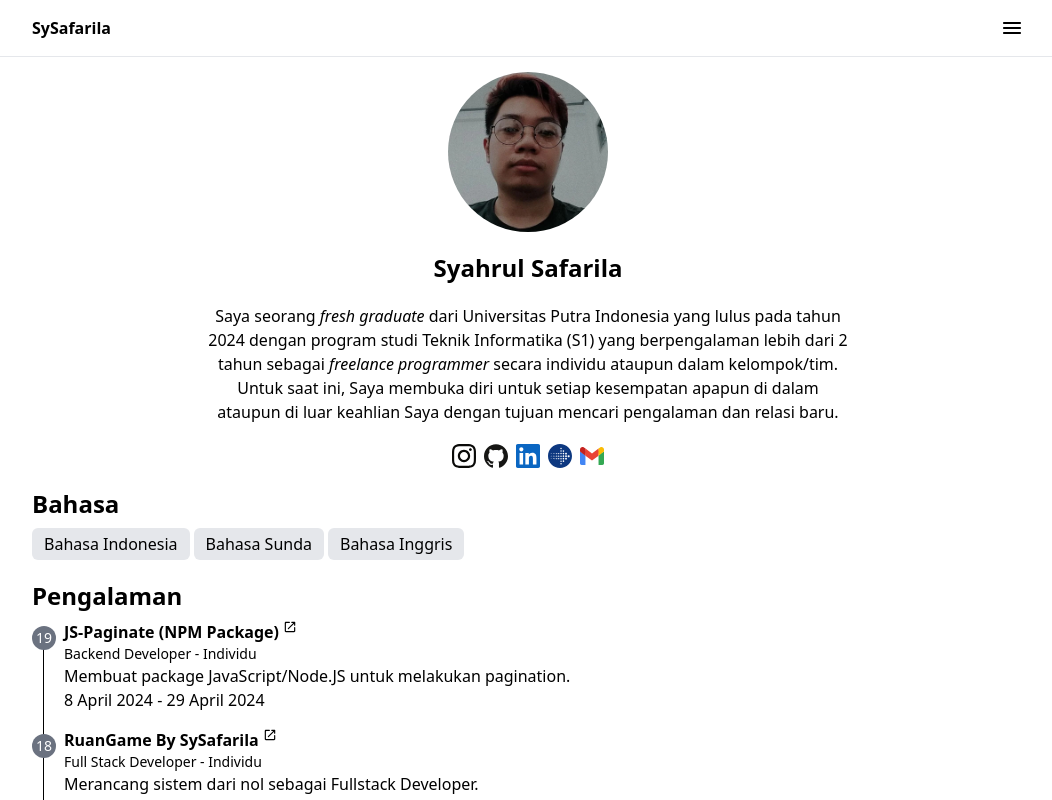
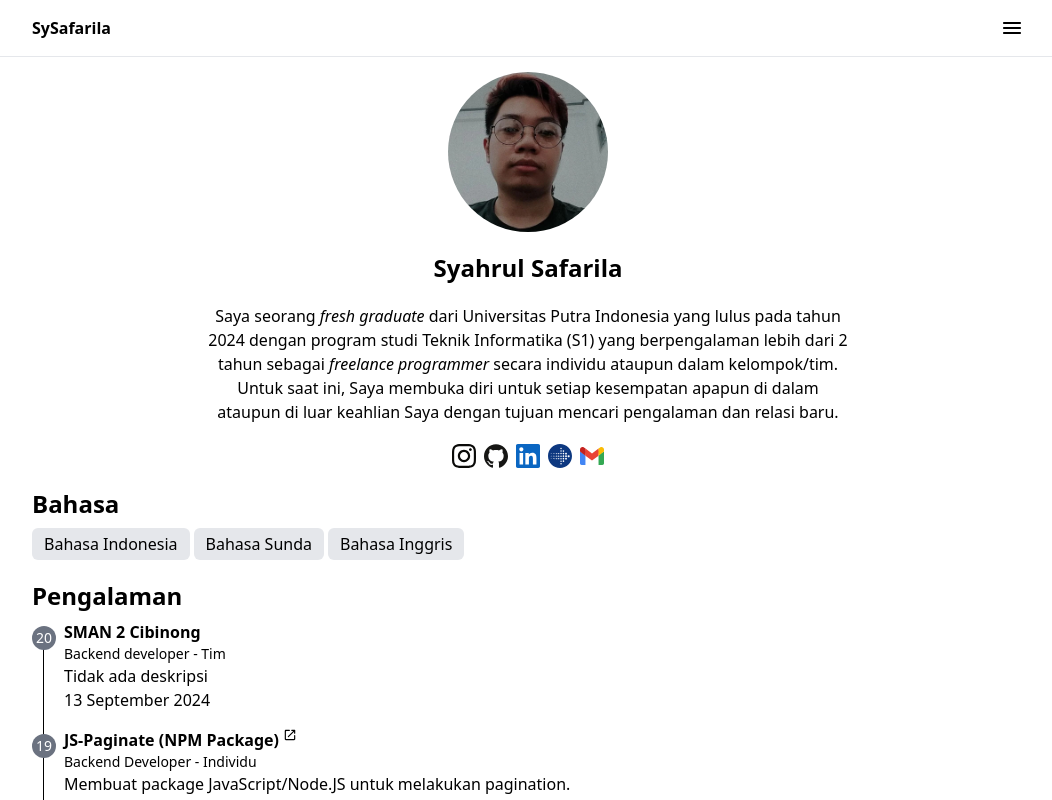
Before and after one commit to SySafarila/portfolio-2024, a Next.js app: page / in a window 1280 px wide. Shown: the top 800 px of the page, without its empty margins (112-1164 px from the left). Built offline with nearby package versions, Linux system fonts and the light colour scheme.

Commit message:
Update index.tsx

```diff
--- a/src/pages/index.tsx
+++ b/src/pages/index.tsx
@@ -31,6 +31,11 @@ const Page: NextPageWithLayout = () => {
   }, []);
 
   const projects: ProjectType[] = [
+    {
+      name: "SMAN 2 Cibinong",
+      position: "Backend developer - Tim",
+      start_date: 1726246800000,
+    },
     {
       name: "julpik.web.id",
       position: "Frontend developer - Individu",
```
